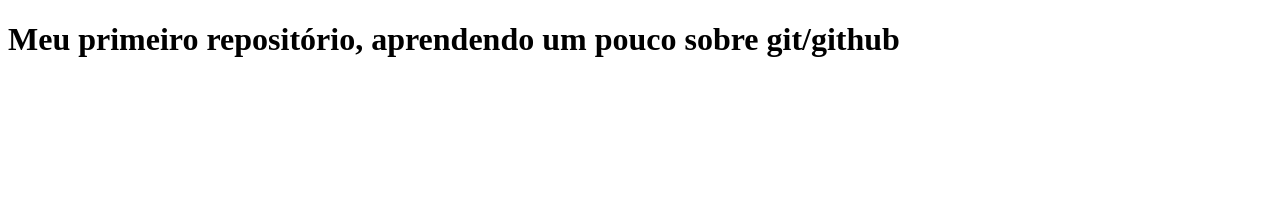
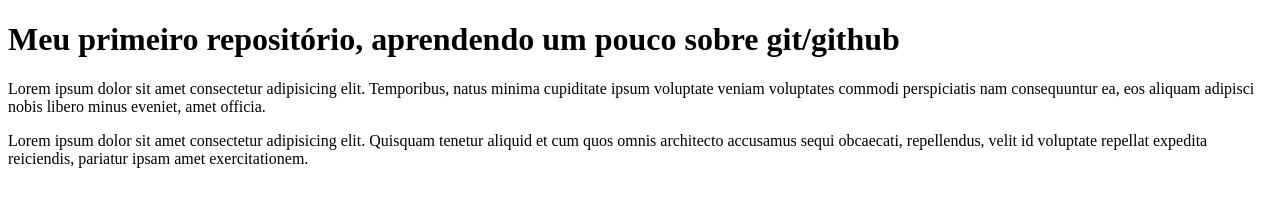
Before and after one commit to eduardopgiacomelli/Hello-Word, a plain HTML site: page index.html in a window 1280 px wide. Drawn offline with Linux system fonts and the light colour scheme.

Commit message:
Adicionei

```diff
--- a/index.html
+++ b/index.html
@@ -8,5 +8,8 @@
 </head>
 <body>
     <h1>Meu primeiro repositório, aprendendo um pouco sobre git/github</h1>
+    <p>Lorem ipsum dolor sit amet consectetur adipisicing elit. Temporibus, natus minima cupiditate ipsum voluptate veniam voluptates commodi perspiciatis nam consequuntur ea, eos aliquam adipisci nobis libero minus eveniet, amet officia. <br>
+        <p>Lorem ipsum dolor sit amet consectetur adipisicing elit. Quisquam tenetur aliquid et cum quos omnis architecto accusamus sequi obcaecati, repellendus, velit id voluptate repellat expedita reiciendis, pariatur ipsam amet exercitationem.</p>
+    </p>
 </body>
 </html>
```
